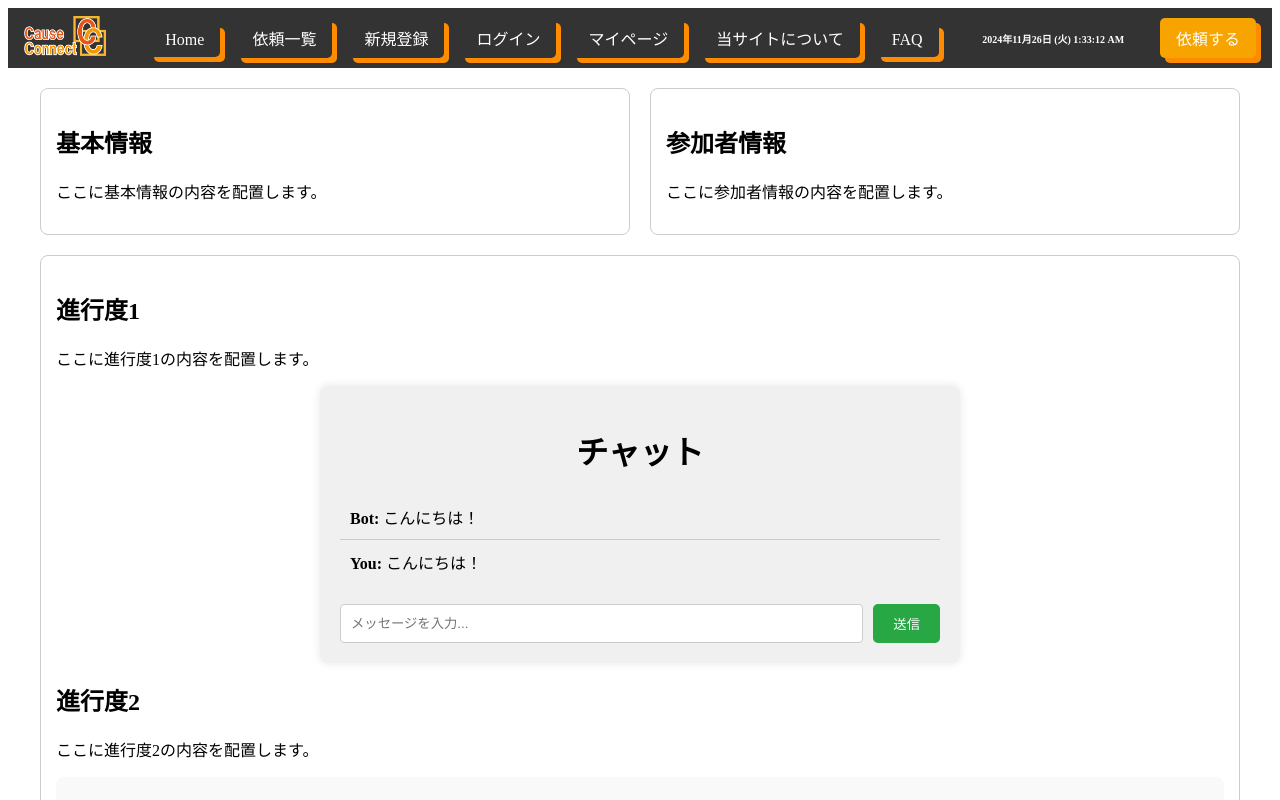
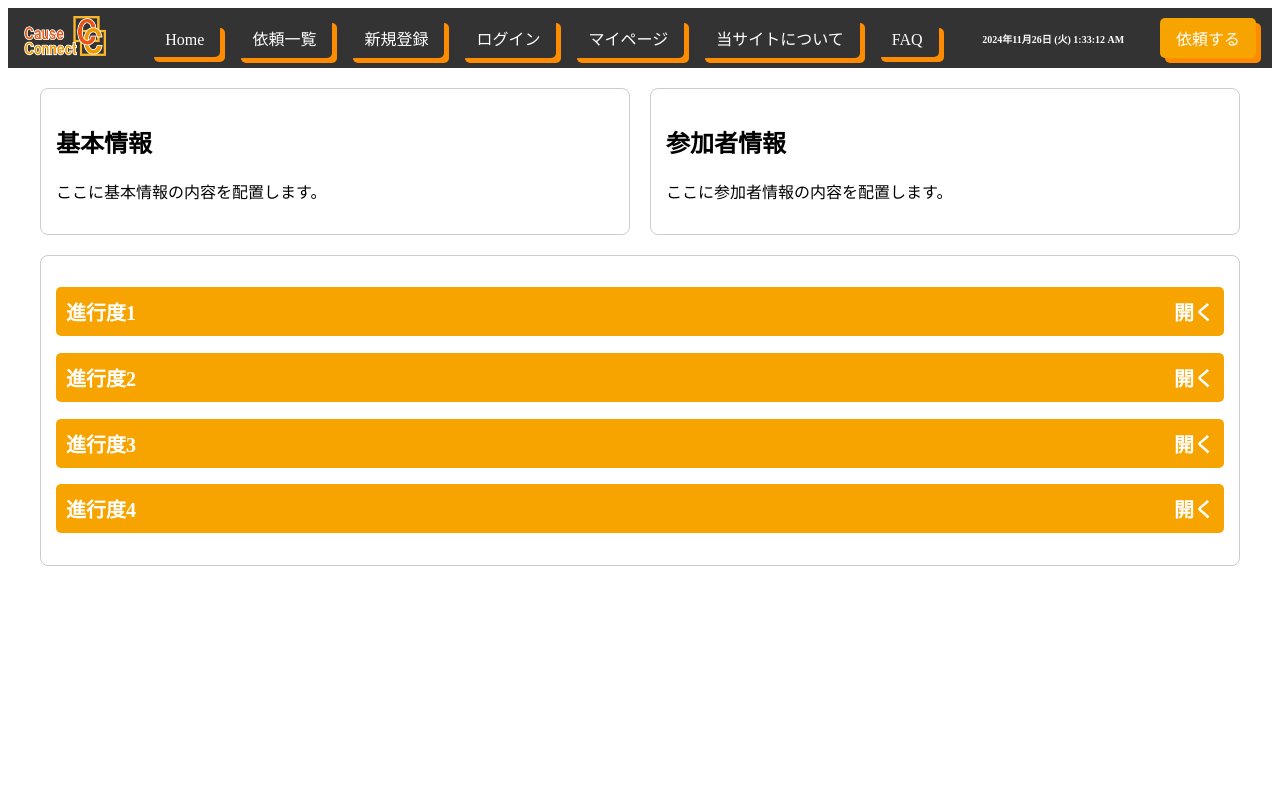
Before and after one commit to ivy239001/Cause-Conect, a Vue app in the folder CauseConnect/: page /details/1 in a window 1280 px wide. Shown: the top 800 px of the page. Built offline with nearby package versions, Linux system fonts and the light colour scheme; a web font is replaced by a local one.

Commit message:
依頼詳細更新

```diff
--- /dev/null
+++ b/CauseConnect/src/views/Detail/components/P4_Review.vue
@@ -0,0 +1,121 @@
+<script setup>
+import { ref } from 'vue';
+
+// 仮の参加者データ
+const participants = ref([
+  { id: 1, name: '参加者1', review: null },
+  { id: 2, name: '参加者2', review: null },
+  { id: 3, name: '参加者3', review: null }
+]);
+
+// レビューが確定したかどうか
+const isConfirmed = ref(false);
+
+// レビューの変更処理
+const updateReview = (participantId, review) => {
+  const participant = participants.value.find(p => p.id === participantId);
+  if (participant) {
+    participant.review = review;
+  }
+};
+
+// 確定処理
+const confirmReviews = () => {
+  // すべての参加者にレビューがついているかチェック
+  const allReviewed = participants.value.every(p => p.review !== null);
+  if (allReviewed) {
+    isConfirmed.value = true;
+    alert('レビューが確定しました');
+    // ここでレビューを送信する処理（API呼び出しなど）を追加できます。
+  } else {
+    alert('すべての参加者のレビューを選択してください');
+  }
+};
+</script>
+
+<template>
+  <div class="review-container">
+    <h3>進行度4: 参加者レビュー</h3>
+
+    <div v-for="participant in participants" :key="participant.id" class="participant">
+      <h4>{{ participant.name }}</h4>
+
+      <div class="review-buttons">
+        <button
+          @click="updateReview(participant.id, 'good')"
+          :class="{ selected: participant.review === 'good' }">
+          よかった！
+        </button>
+        <button
+          @click="updateReview(participant.id, 'bad')"
+          :class="{ selected: participant.review === 'bad' }">
+          う～ん
+        </button>
+      </div>
+    </div>
+
+    <button
+      @click="confirmReviews"
+      :disabled="isConfirmed"
+      class="confirm-button">
+      確定
+    </button>
+
+    <p v-if="isConfirmed" class="confirmation-message">レビューは確定済みです。</p>
+  </div>
+</template>
+
+<style scoped>
+.review-container {
+  padding: 20px;
+  background-color: #f9f9f9;
+  border-radius: 8px;
+}
+
+.participant {
+  margin-bottom: 20px;
+}
+
+.review-buttons {
+  display: flex;
+  gap: 10px;
+}
+
+.review-buttons button {
+  padding: 10px 20px;
+  background-color: #f7a400;
+  color: white;
+  border: none;
+  border-radius: 5px;
+  cursor: pointer;
+}
+
+.review-buttons button.selected {
+  background-color: #4caf50;
+}
+
+.review-buttons button:hover {
+  background-color: #feb626;
+}
+
+.confirm-button {
+  margin-top: 20px;
+  padding: 10px 20px;
+  background-color: #4caf50;
+  color: white;
+  border: none;
+  border-radius: 5px;
+  cursor: pointer;
+}
+
+.confirm-button:disabled {
+  background-color: #ccc;
+  cursor: not-allowed;
+}
+
+.confirmation-message {
+  margin-top: 20px;
+  color: green;
+  text-align: center;
+}
+</style>
--- a/CauseConnect/src/views/Detail/components/ProgressStep.vue
+++ b/CauseConnect/src/views/Detail/components/ProgressStep.vue
@@ -1,23 +1,66 @@
 <script setup>
+import { ref } from 'vue';
 import Chat from './P1_chat.vue';
-import Hokoku from './P2_Hokoku.vue'; // 'Hokoku' コンポーネントを正しくインポート
-import Shonin from './P3_shonin.vue'; // 'Hokoku' コンポーネントを正しくインポート
+import Hokoku from './P2_Hokoku.vue';
+import Shonin from './P3_shonin.vue';
+import Review from './P4_Review.vue';
 
+// 進行度ごとのアコーディオンの開閉状態
+const isProgress1Open = ref(false);
+const isProgress2Open = ref(false);
+const isProgress3Open = ref(false);
+const isProgress4Open = ref(false);
 </script>
 
 <template>
   <div class="participants-info">
-    <h2>進行度1</h2>
-    <p>ここに進行度1の内容を配置します。</p>
-    <Chat/> <!-- 進行度1に関連するChatコンポーネントを表示 -->
+    <!-- 進行度1: アコーディオン -->
+    <div class="progress-section">
+      <h2 @click="isProgress1Open = !isProgress1Open" class="accordion-header">
+        進行度1
+        <span>{{ isProgress1Open ? '閉じる' : '開く' }}</span>
+      </h2>
+      <div v-if="isProgress1Open" class="accordion-content">
+        <p>ここに進行度1の内容を配置します。</p>
+        <Chat /> <!-- 進行度1に関連するChatコンポーネントを表示 -->
+      </div>
+    </div>
 
-    <h2>進行度2</h2>
-    <p>ここに進行度2の内容を配置します。</p>
-    <Hokoku/> <!-- 進行度2に関連するHokokuコンポーネントを表示 -->
-    <h2>進行度3</h2>
-    <p>ここに進行度3の内容を配置します。</p>
-    <Shonin/> <!-- 進行度2に関連するHokokuコンポーネントを表示 -->
+    <!-- 進行度2: アコーディオン -->
+    <div class="progress-section">
+      <h2 @click="isProgress2Open = !isProgress2Open" class="accordion-header">
+        進行度2
+        <span>{{ isProgress2Open ? '閉じる' : '開く' }}</span>
+      </h2>
+      <div v-if="isProgress2Open" class="accordion-content">
+        <p>ここに進行度2の内容を配置します。</p>
+        <Hokoku /> <!-- 進行度2に関連するHokokuコンポーネントを表示 -->
+      </div>
+    </div>
 
+    <!-- 進行度3: アコーディオン -->
+    <div class="progress-section">
+      <h2 @click="isProgress3Open = !isProgress3Open" class="accordion-header">
+        進行度3
+        <span>{{ isProgress3Open ? '閉じる' : '開く' }}</span>
+      </h2>
+      <div v-if="isProgress3Open" class="accordion-content">
+        <p>ここに進行度3の内容を配置します。</p>
+        <Shonin /> <!-- 進行度3に関連するShoninコンポーネントを表示 -->
+      </div>
+    </div>
+
+    <!-- 進行度4: アコーディオン -->
+    <div class="progress-section">
+      <h2 @click="isProgress4Open = !isProgress4Open" class="accordion-header">
+        進行度4
+        <span>{{ isProgress4Open ? '閉じる' : '開く' }}</span>
+      </h2>
+      <div v-if="isProgress4Open" class="accordion-content">
+        <p>ここに進行度4の内容を配置します。</p>
+        <Review /> <!-- 進行度4に関連するReviewコンポーネントを表示 -->
+      </div>
+    </div>
   </div>
 </template>
 
@@ -28,4 +71,31 @@ import Shonin from './P3_shonin.vue'; // 'Hokoku' コンポーネントを正し
   border-radius: 8px;
   background-color: #fff;
 }
+
+.progress-section {
+  margin-bottom: 10px;
+}
+
+.accordion-header {
+  font-size: 20px;
+  font-weight: bold;
+  cursor: pointer;
+  display: flex;
+  justify-content: space-between;
+  padding: 10px;
+  background-color: #f7a400;
+  color: white;
+  border-radius: 5px;
+}
+
+.accordion-header:hover {
+  background-color: #ff8c00;
+}
+
+.accordion-content {
+  padding: 10px;
+  background-color: #f9f9f9;
+  border-radius: 5px;
+  margin-top: 5px;
+}
 </style>
```
